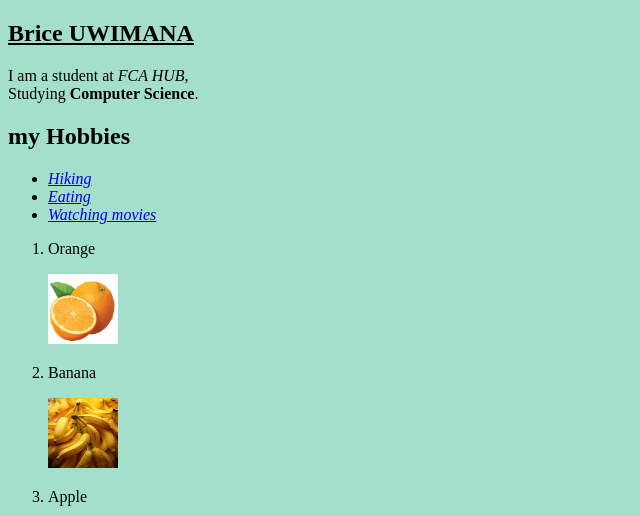
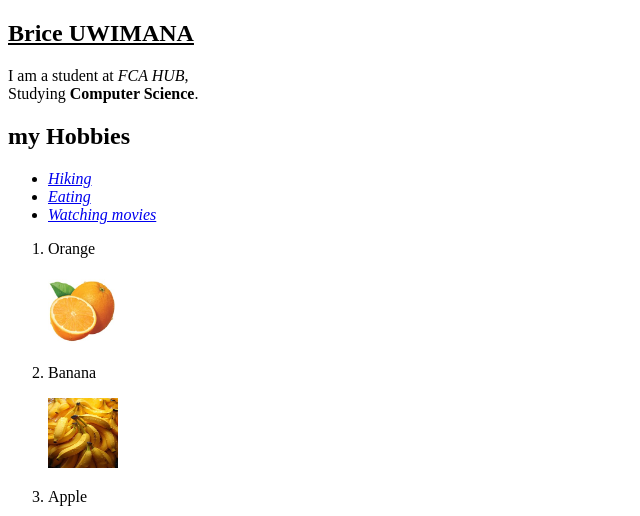
Before and after one commit to bricebenson2-hue/Project-1, a plain HTML site: page index.html in a window 1280 px wide. Shown: the top 516 px of the page, without its empty margins (0-640 px from the left). Drawn offline with Linux system fonts and the light colour scheme.

Commit message:
index.html

```diff
--- a/index.html
+++ b/index.html
@@ -5,8 +5,6 @@
     <meta name="viewport" content="width=device-width, initial-scale=1.0" />
     <title>HTML BASICS</title>
 </body>
-<body style="background-color: rgba(108, 204, 170, 0.622);">
-  <!-- your content -->
 </body>
   <body>
     <h2><u>Brice UWIMANA</u></h2>
```
